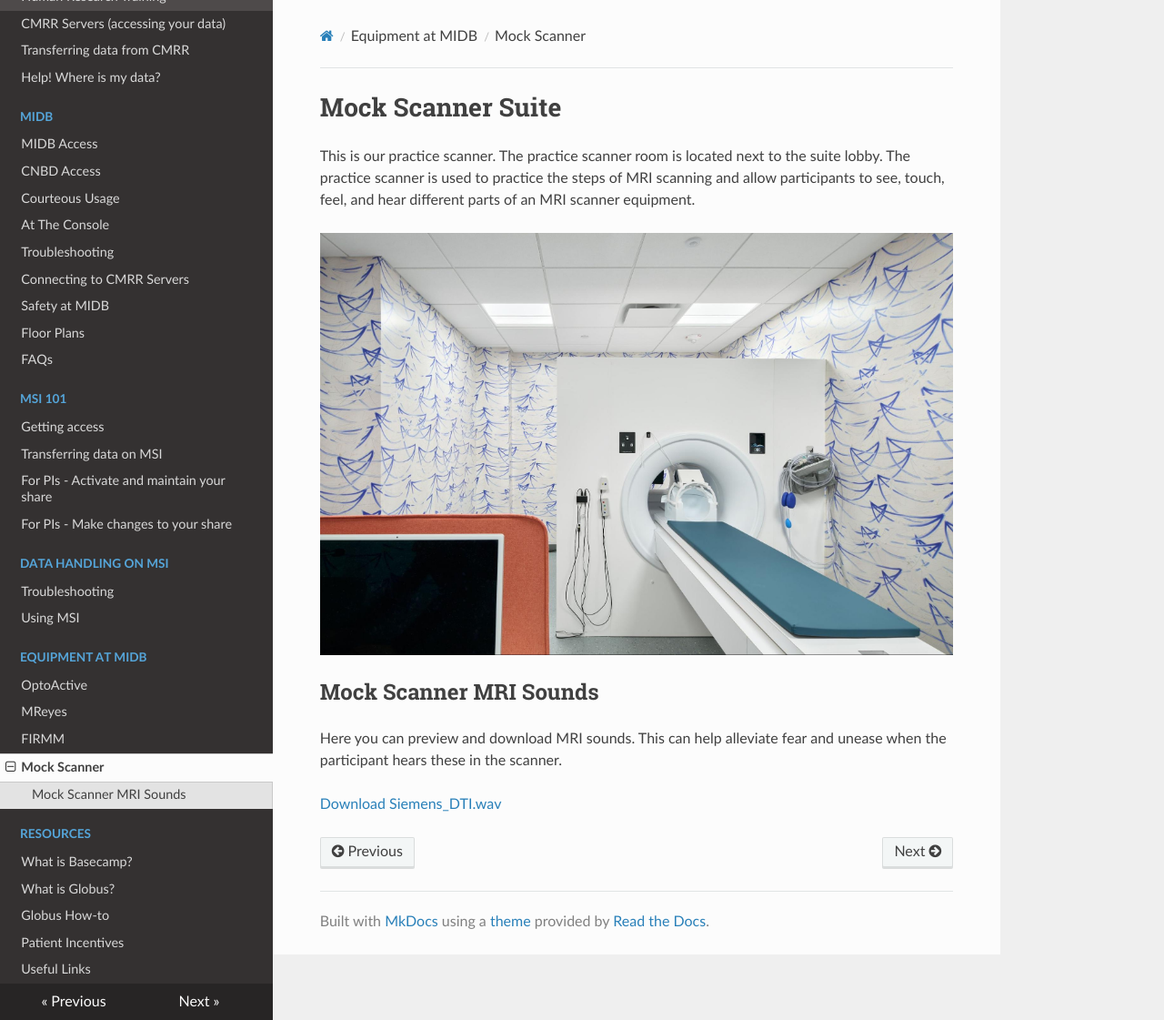
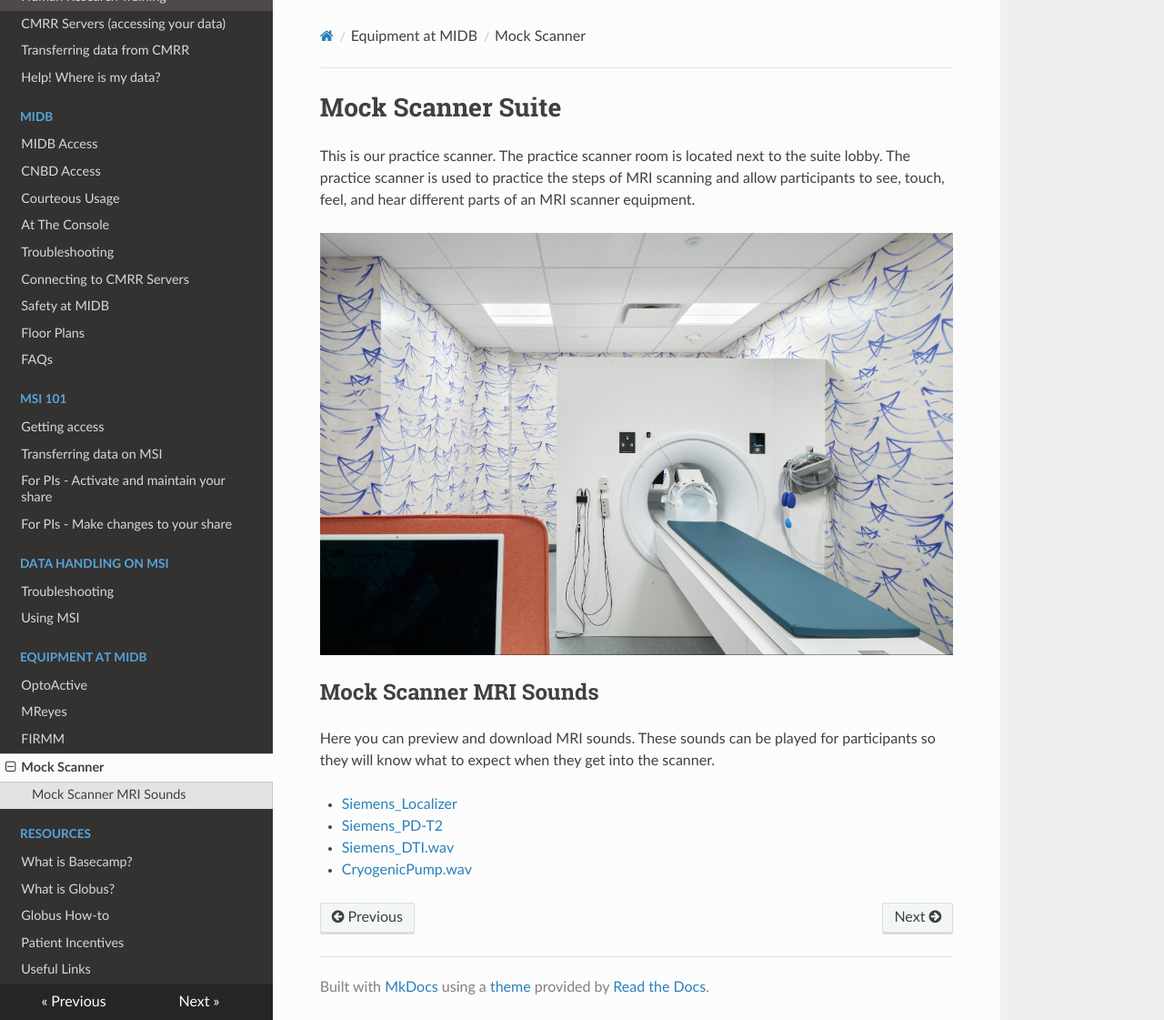
Before and after one commit to MIDB-Neuroimaging/neurohub_rtd, an MkDocs documentation site: the page built from docs/equip/mock.md, in a window 1280 px wide and 1121 px high. Shown: the whole window at 91% size. Built offline with MkDocs 1.6.1, drawn with Linux system fonts in a browser that asks for light colours; nearby versions of some CDN libraries.

Commit message:
added more mri sounds and navigation

```diff
--- a/docs/equip/mock.md
+++ b/docs/equip/mock.md
@@ -7,6 +7,9 @@ This is our practice scanner. The practice scanner room is located next to the s
 
 
 ## Mock Scanner MRI Sounds
-Here you can preview and download MRI sounds. This can help alleviate fear and unease when the participant hears these in the scanner.
+Here you can preview and download MRI sounds. These sounds can be played for participants so they will know what to expect when they get into the scanner.
 
-[Download Siemens_DTI.wav](../downloads/Siemens_DTI.wav)
+- [Siemens_Localizer](../downloads/Siemens_Localizer.wav)
+- [ Siemens_PD-T2](../downloads/Siemens_PD-T2.wav)
+- [Siemens_DTI.wav](../downloads/Siemens_DTI.wav)
+- [CryogenicPump.wav](../downloads/CryogenicPump.wav)
```
Also changed, not shown: docs/start/equipment.md (+4 -4 lines), 3 other files.
